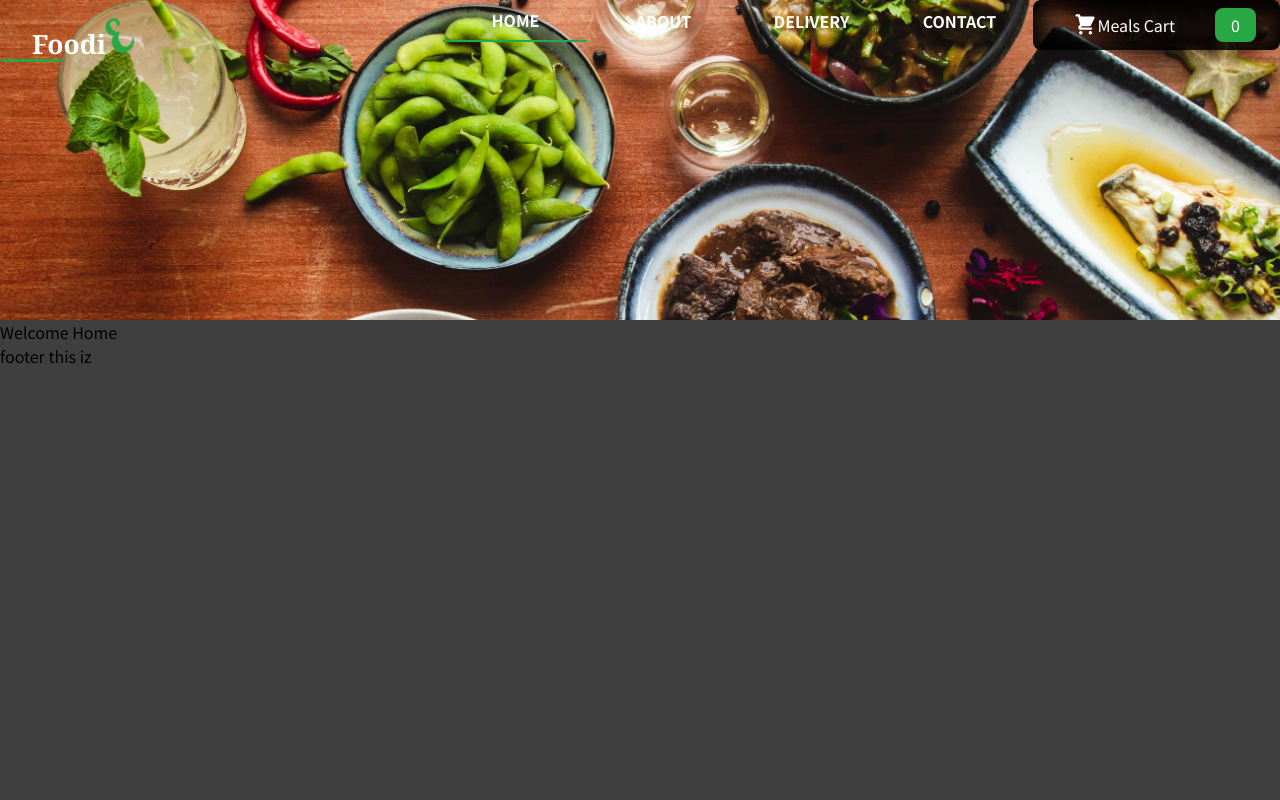
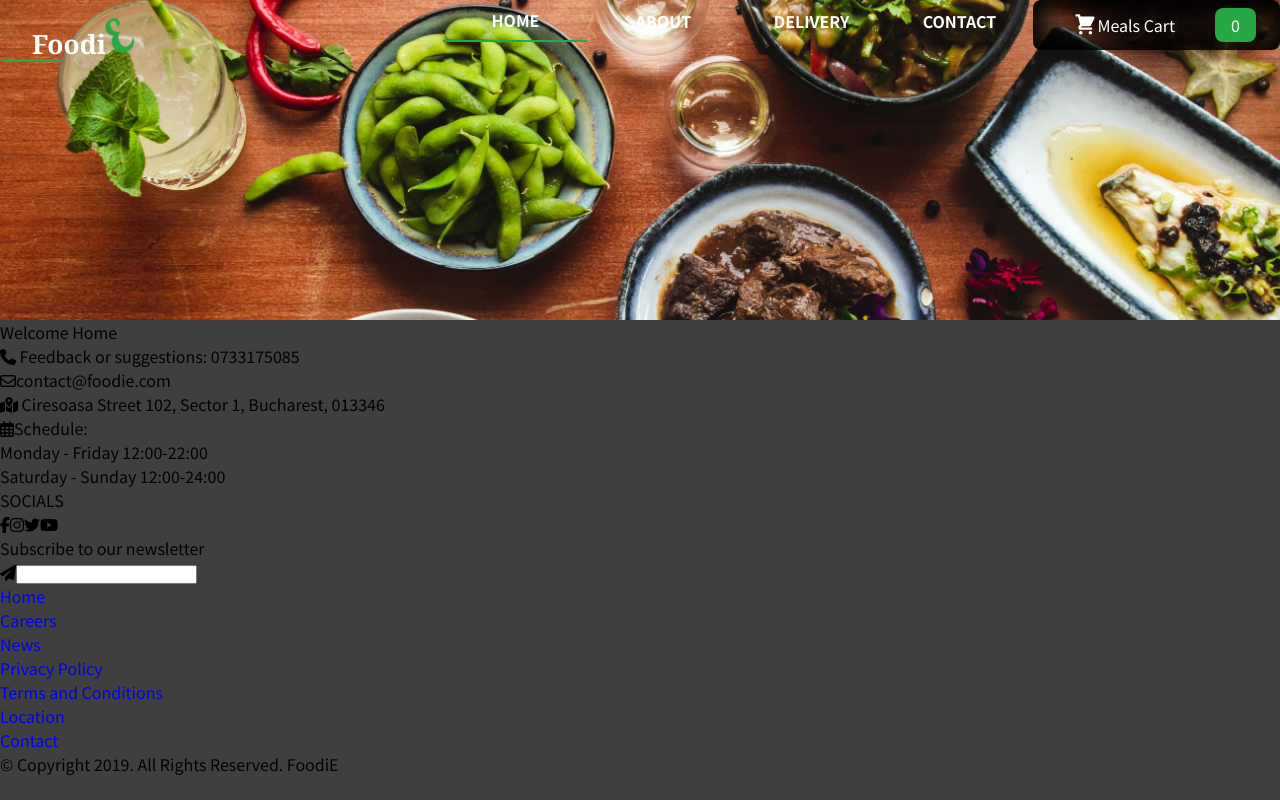
Before and after one commit to DMariuss/foodiE-app, a React (Create React App) app: page /home in a window 1280 px wide. Built offline with nearby package versions, Linux system fonts and the light colour scheme; a web font is replaced by a local one.

Commit message:
Completed in some part the different pages and saving before implementing Google Maps API.

```diff
--- a/public/index.html
+++ b/public/index.html
@@ -22,5 +22,9 @@
       To begin the development, run `npm start` or `yarn start`.
       To create a production bundle, use `npm run build` or `yarn build`.
     -->
+    <script
+      src="https://kit.fontawesome.com/cd4d07d06f.js"
+      crossorigin="anonymous"
+    ></script>
   </body>
 </html>
--- a/src/components/Cart/Checkout.js
+++ b/src/components/Cart/Checkout.js
@@ -20,11 +20,11 @@ const Checkout = (props) => {
     inputBlurHandler: streetInputBlurHandler,
   } = useInput(isNotEmpty);
   const {
-    value: postalCode,
-    isValid: postalCodeIsValid,
-    hasError: postalCodeHasError,
-    inputChangeHandler: postalCodeInputChangeHandler,
-    inputBlurHandler: postalCodeInputBlurHandler,
+    value: phone,
+    isValid: phoneIsValid,
+    hasError: phoneHasError,
+    inputChangeHandler: phoneInputChangeHandler,
+    inputBlurHandler: phoneInputBlurHandler,
   } = useInput(isFiveChars);
   const {
     value: city,
@@ -35,7 +35,7 @@ const Checkout = (props) => {
   } = useInput(isNotEmpty);
 
   let formIsValid = false;
-  if (nameIsValid && streetIsValid && postalCodeIsValid && cityIsValid) {
+  if (nameIsValid && streetIsValid && phoneIsValid && cityIsValid) {
     formIsValid = true;
   }
 
@@ -46,7 +46,7 @@ const Checkout = (props) => {
       return;
     }
 
-    const userOrderDetails = { name, street, city, postalCode };
+    const userOrderDetails = { name, street, city, phone };
     props.sentData(userOrderDetails);
   };
 
@@ -56,7 +56,7 @@ const Checkout = (props) => {
   const streetClasses = streetHasError
     ? `${classes.control} ${classes.invalid}`
     : `${classes.control}`;
-  const postalClasses = postalCodeHasError
+  const postalClasses = phoneHasError
     ? `${classes.control} ${classes.invalid}`
     : `${classes.control}`;
   const cityClasses = cityHasError
@@ -89,15 +89,15 @@ const Checkout = (props) => {
           {streetHasError && <p>Please enter a valid street!</p>}
         </div>
         <div className={postalClasses}>
-          <label htmlFor="postal">Postal code</label>
+          <label htmlFor="phone">Phone number</label>
           <input
-            type="text"
-            id="postal"
-            onChange={postalCodeInputChangeHandler}
-            onBlur={postalCodeInputBlurHandler}
-            value={postalCode}
+            type="number"
+            id="phone"
+            onChange={phoneInputChangeHandler}
+            onBlur={phoneInputBlurHandler}
+            value={phone}
           />
-          {postalCodeHasError && <p>Please enter a valid postal code >=5 !</p>}
+          {phoneHasError && <p>Please enter a valid number!</p>}
         </div>
         <div className={cityClasses}>
           <label htmlFor="city">City</label>
--- a/src/components/Layout/Footer.js
+++ b/src/components/Layout/Footer.js
@@ -2,7 +2,79 @@
 import React from "react";
 
 const Footer = (props) => {
-  return <p>footer this iz</p>;
+  return (
+    <div>
+      <aside>
+        <p>
+          <i class="fas fa-phone"></i> Feedback or suggestions: 0733175085
+        </p>
+        <p>
+          <i class="far fa-envelope"></i>contact@foodie.com
+        </p>
+        <p>
+          <i class="fas fa-map-marked-alt"></i> Ciresoasa Street 102, Sector 1,
+          Bucharest, 013346
+        </p>
+        <p>
+          <i class="far fa-calendar-alt"></i>
+          Schedule: <br /> Monday - Friday 12:00-22:00 <br /> Saturday - Sunday
+          12:00-24:00
+        </p>
+      </aside>
+      <aside>
+        <p>SOCIALS</p>
+        <div>
+          <a>
+            <i class="fab fa-facebook-f"></i>
+          </a>
+          <a>
+            <i class="fab fa-instagram"></i>
+          </a>
+          <a>
+            <i class="fab fa-twitter"></i>
+          </a>
+          <a>
+            <i class="fab fa-youtube"></i>
+          </a>
+        </div>
+      </aside>
+      <div>
+        <p>Subscribe to our newsletter</p>
+        <div className>
+          <label for="subscribe">
+            <i class="fas fa-paper-plane"></i>
+          </label>
+          <input type="email" id="subscribe" />
+        </div>
+      </div>
+      <aside>
+        <ul>
+          <li>
+            <a href="#!">Home</a>
+          </li>
+          <li>
+            <a href="#!">Careers</a>
+          </li>
+          <li>
+            <a href="#!">News</a>
+          </li>
+          <li>
+            <a href="#!">Privacy Policy</a>
+          </li>
+          <li>
+            <a href="#!">Terms and Conditions</a>
+          </li>
+          <li>
+            <a href="#!">Location</a>
+          </li>
+          <li>
+            <a href="#!">Contact</a>
+          </li>
+        </ul>
+      </aside>
+      <p>&copy; Copyright 2019. All Rights Reserved. FoodiE</p>
+    </div>
+  );
 };
 
 export default React.memo(Footer);
--- a/src/index.css
+++ b/src/index.css
@@ -22,7 +22,7 @@ body {
 }
 
 .centered {
-  margin: 3rem auto;
+  margin: 5rem auto;
   text-align: center;
   display: flex;
   justify-content: center;
@@ -30,8 +30,9 @@ body {
 }
 
 .no-page-found {
+  height: 30vh;
   color: rgb(5, 126, 51);
   font-weight: bold;
-  font-size: 1.3rem;
+  font-size: 2rem;
   text-align: center;
 }
```
Also changed, not shown: src/components/Contact/Form.js (added), src/components/Contact/Form.module.scss (added), src/components/Contact/Map.js (added).
